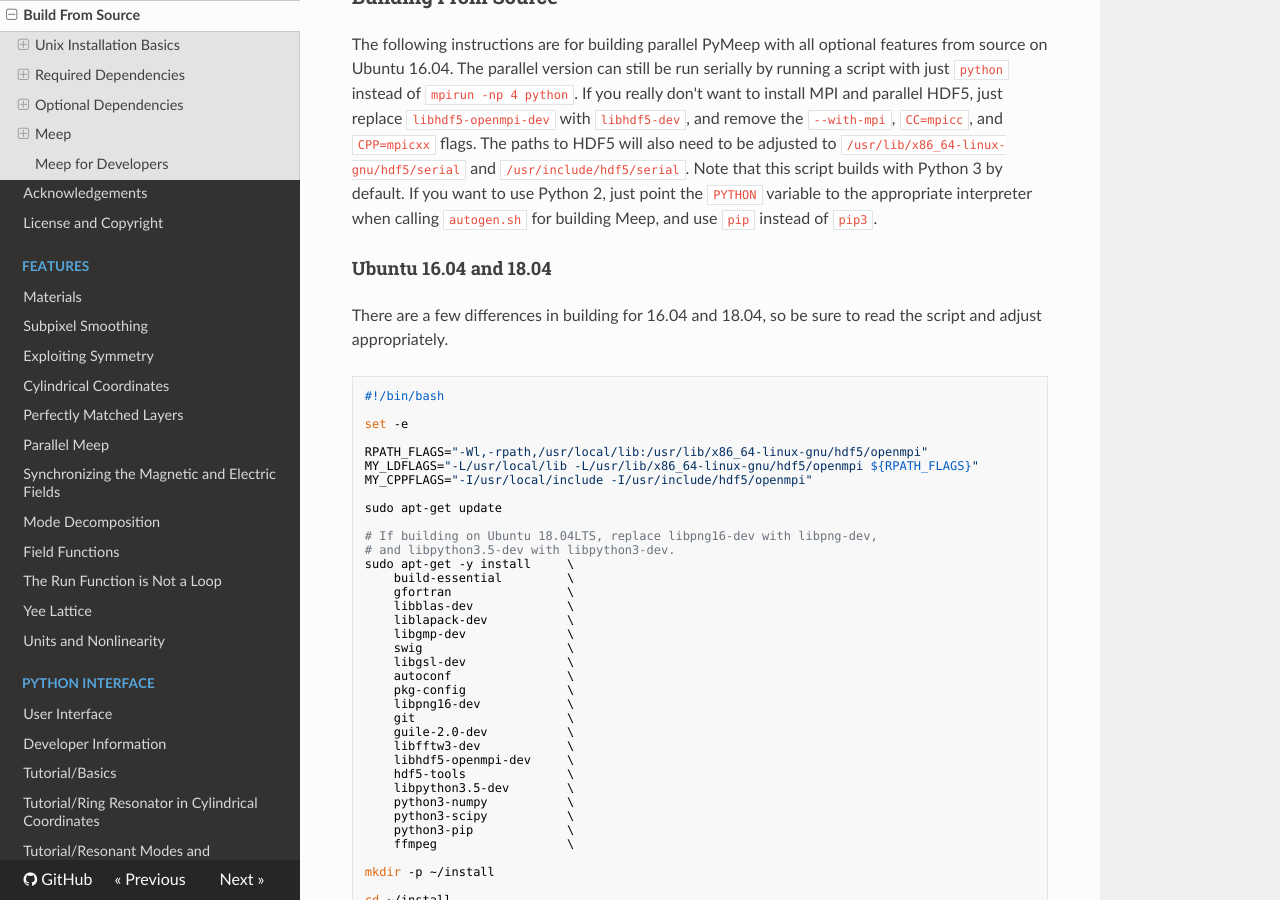
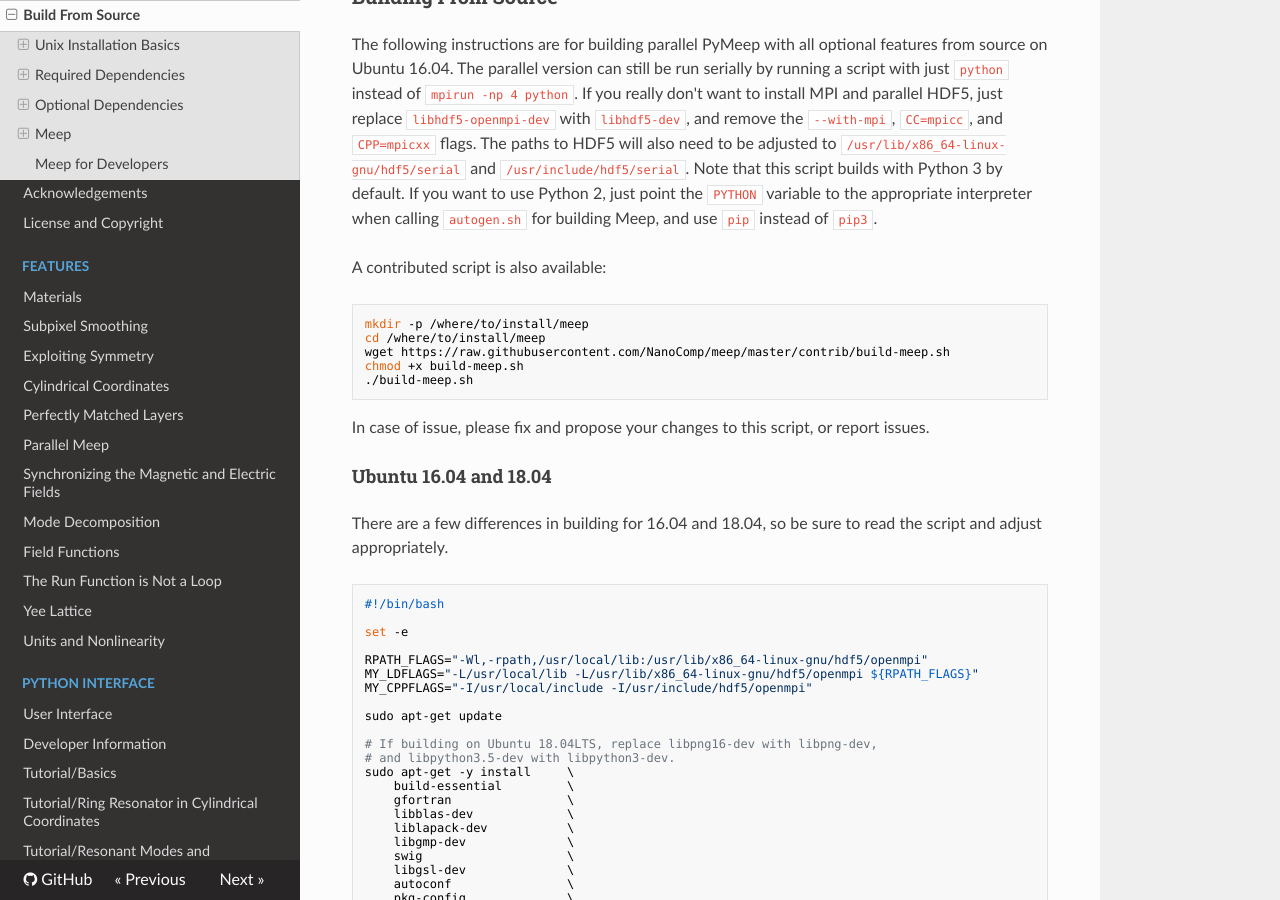
Before and after one commit to NanoComp/meep, an MkDocs documentation site: the page built from doc/docs/Build_From_Source.md, in a window 1280 px wide and 900 px high, scrolled down 9658 px. Built offline with MkDocs 1.6.1, drawn with Linux system fonts in a browser that asks for light colours; nearby versions of some CDN libraries; old or Windows-style settings are respelled for this version of MkDocs.

Commit message:
automate full installation to any directory (not only /usr/local)
    This script is very useful for

    - users with electromagnetics skills in the need for the latest MEEP developments
      but lacking time to get sufficient system knowledge to reach their grail,

    - system administrators constantly being asked for the latest MEEP versions by
      their impatient electromagnetics specialists users (sometimes for years)

    This script has his place right in the source repository, so the (large)
    audience can improve and adapt it over time.

    Based on https://github.com/NanoComp/meep/blob/9f68f390f68ecb8a18d98f51c8166c808a1e6f98/doc/docs/Build_From_Source.md#ubuntu-1604-and-1804
    Build for ubuntu16.04, 18.04 and CentOS 7

````diff
--- a/doc/docs/Build_From_Source.md
+++ b/doc/docs/Build_From_Source.md
@@ -245,6 +245,16 @@ This flag enables some experimental support for [OpenMP](https://en.wikipedia.or
 ### Building From Source
 
 The following instructions are for building parallel PyMeep with all optional features from source on Ubuntu 16.04. The parallel version can still be run serially by running a script with just `python` instead of `mpirun -np 4 python`. If you really don't want to install MPI and parallel HDF5, just replace `libhdf5-openmpi-dev` with `libhdf5-dev`, and remove the `--with-mpi`, `CC=mpicc`, and `CPP=mpicxx` flags. The paths to HDF5 will also need to be adjusted to `/usr/lib/x86_64-linux-gnu/hdf5/serial` and `/usr/include/hdf5/serial`. Note that this script builds with Python 3 by default. If you want to use Python 2, just point the `PYTHON` variable to the appropriate interpreter when calling `autogen.sh` for building Meep, and use `pip` instead of `pip3`.
+
+A contributed script is also available:
+```bash
+mkdir -p /where/to/install/meep
+cd /where/to/install/meep
+wget https://raw.githubusercontent.com/NanoComp/meep/master/contrib/build-meep.sh
+chmod +x build-meep.sh
+./build-meep.sh
+```
+In case of issue, please fix and propose your changes to this script, or report issues.
 
 #### Ubuntu 16.04 and 18.04
 
````
Also changed, not shown: 1 other file.
